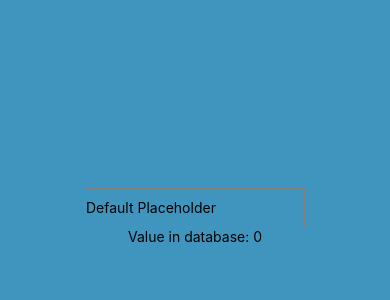
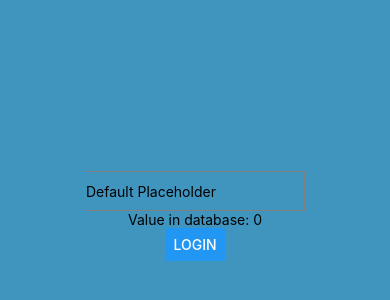
Before and after one commit to Eyzic/operationgunde-app, a React Native app: screen / in a window 390 px wide. Shown: the part 206-506 px from the top of the page. Built offline with nearby package versions, Linux system fonts and the light colour scheme; no server answers.

Commit message:
Added a login button

```diff
--- a/App.js
+++ b/App.js
@@ -1,6 +1,6 @@
 import { StatusBar } from 'expo-status-bar';
 import React from 'react';
-import { StyleSheet, View } from 'react-native';
+import { StyleSheet, View, Button } from 'react-native';
 import DefaultInput from './defaultInput';
 import DisplayValue from './displayValue';
 
@@ -12,6 +12,7 @@ export default function App() {
     <View style={styles.container}>
       <DefaultInput>Placeholder</DefaultInput>
       <DisplayValue />
+      <Button title="Login" />
       <StatusBar style="auto" />
     </View>
   );
```
